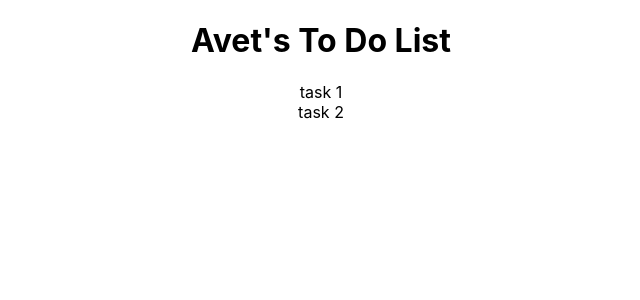
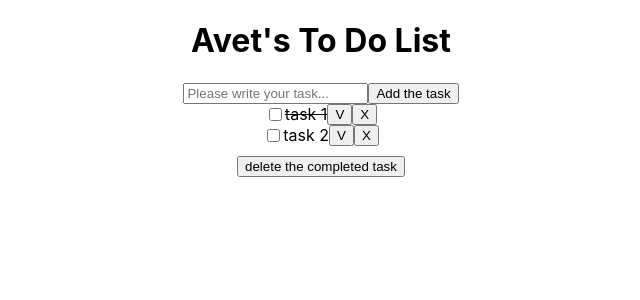
Before and after one commit to AvetBadalyan/ACA-To-do-list-with-React-useState, a React (Create React App) app: page / in a window 1280 px wide. Shown: the top 300 px of the page, without its empty margins (319-959 px from the left). Built offline with nearby package versions, Linux system fonts and the light colour scheme.

Commit message:
feat: add form input and connect value to list

```diff
--- a/src/App.js
+++ b/src/App.js
@@ -4,7 +4,7 @@ import React, { useState } from "react";
 import TodoList from "./TodoList/TodoList";
 
 function App() {
-  let data = [
+  const [toDoList, setToDoList] = useState([
     {
       id: 1,
       task: "task 1",
@@ -15,14 +15,42 @@ function App() {
       task: "task 2",
       complete: false,
     },
-  ];
+  ]);
 
-  const [toDoList, setToDoList] = useState(data);
+  const toggleHandler = (id) => {
+    let mapped = toDoList.map((task) => {
+      return task.id === id
+        ? { ...task, complete: !task.complete }
+        : { ...task };
+    });
+    setToDoList(mapped);
+  };
+
+  const filterHandler = () => {
+    let filtered = toDoList.filter((task) => {
+      return !task.complete;
+    });
+    setToDoList(filtered);
+  };
+
+  const addNewTask = (inputValue) => {
+    let oldArray = [...toDoList];
+    oldArray = [
+      ...oldArray,
+      { id: toDoList.length + 1, task: inputValue, complete: false },
+    ];
+    setToDoList(oldArray);
+  };
 
   return (
     <div className="App">
       <Header />
-      <TodoList toDoList={toDoList} />
+      <TodoList
+        toDoList={toDoList}
+        toggleHandler={toggleHandler}
+        filterHandler={filterHandler}
+        addNewTask={addNewTask}
+      />
     </div>
   );
 }
--- a/src/Todo/Todo.css
+++ b/src/Todo/Todo.css
@@ -0,0 +1,9 @@
+.completed-style {
+   text-decoration: line-through;
+}
+
+.task {
+   display: flex;
+   justify-content: center;
+   align-items: center;
+}
--- a/src/Todo/Todo.jsx
+++ b/src/Todo/Todo.jsx
@@ -1,7 +1,13 @@
-import React from 'react'
+import React from "react";
+import "./Todo.css"
 
-export default function Todo({todo}) {
+export default function Todo({ todo }) {
   return (
-    <div>{todo.task}</div>
-  )
+    <div className="task">
+      <input type="checkbox" />
+      <div className={todo.complete ? "completed-style" : ""}>{todo.task}</div>
+      <button className="checkbox">V</button>
+      <button className="delete-task">X</button>
+    </div>
+  );
 }
--- /dev/null
+++ b/src/TodoForm/TodoForm.jsx
@@ -0,0 +1,29 @@
+import React, { useState } from "react";
+
+export default function TodoForm({addNewTask}) {
+  const [inputValue, setInputValue] = useState("");
+
+  const ChangeHandler = (e) => {
+    setInputValue(e.currentTarget.value);
+  };
+
+  const SubmitHandler = (e) => {
+    e.preventDefault();
+    addNewTask(inputValue);
+    setInputValue("");
+  };
+
+  return (
+    <div>
+      <form onSubmit={SubmitHandler}>
+        <input
+          value={inputValue}
+          type="text"
+          onChange={ChangeHandler}
+          placeholder="Please write your task..."
+              />
+              <input type="submit" value="Add the task" />
+      </form>
+    </div>
+  );
+}
--- a/src/TodoList/TodoList.jsx
+++ b/src/TodoList/TodoList.jsx
@@ -1,12 +1,23 @@
 import React from "react";
 import Todo from "../Todo/Todo";
+import TodoForm from "../TodoForm/TodoForm";
 
-export default function TodoList({ toDoList }) {
+export default function TodoList({ toDoList, toggleHandler, filterHandler, addNewTask }) {
   return (
     <div>
+      <TodoForm addNewTask={addNewTask} />
       {toDoList.map((todo) => {
-        return <Todo todo={todo} />;
+        return (
+          <Todo
+            todo={todo}
+            toggleHandler={toggleHandler}
+            filterHandler={filterHandler}
+          />
+        );
       })}
+      <button style={{ margin: "10px" }} onclick={filterHandler}>
+        delete the completed task
+      </button>
     </div>
   );
 }
```
Also changed, not shown: src/TodoForm/TodoForm.css (added).
